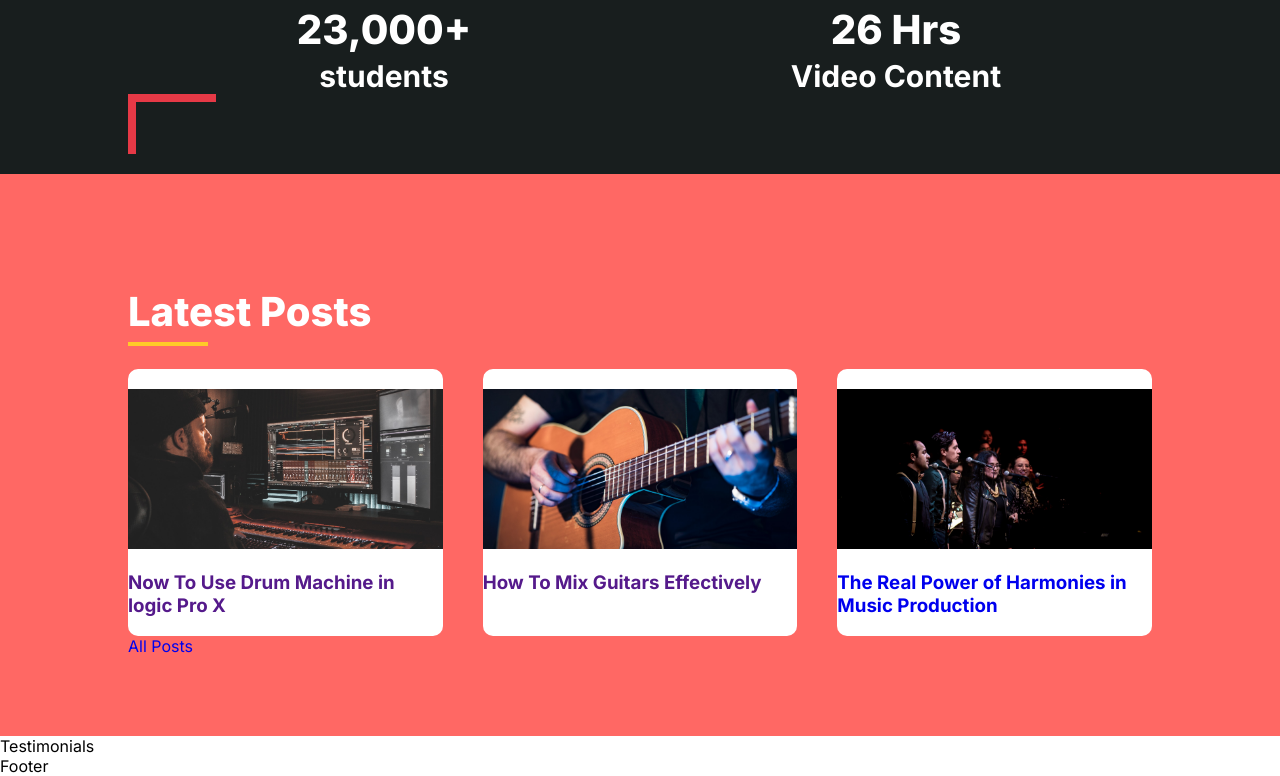
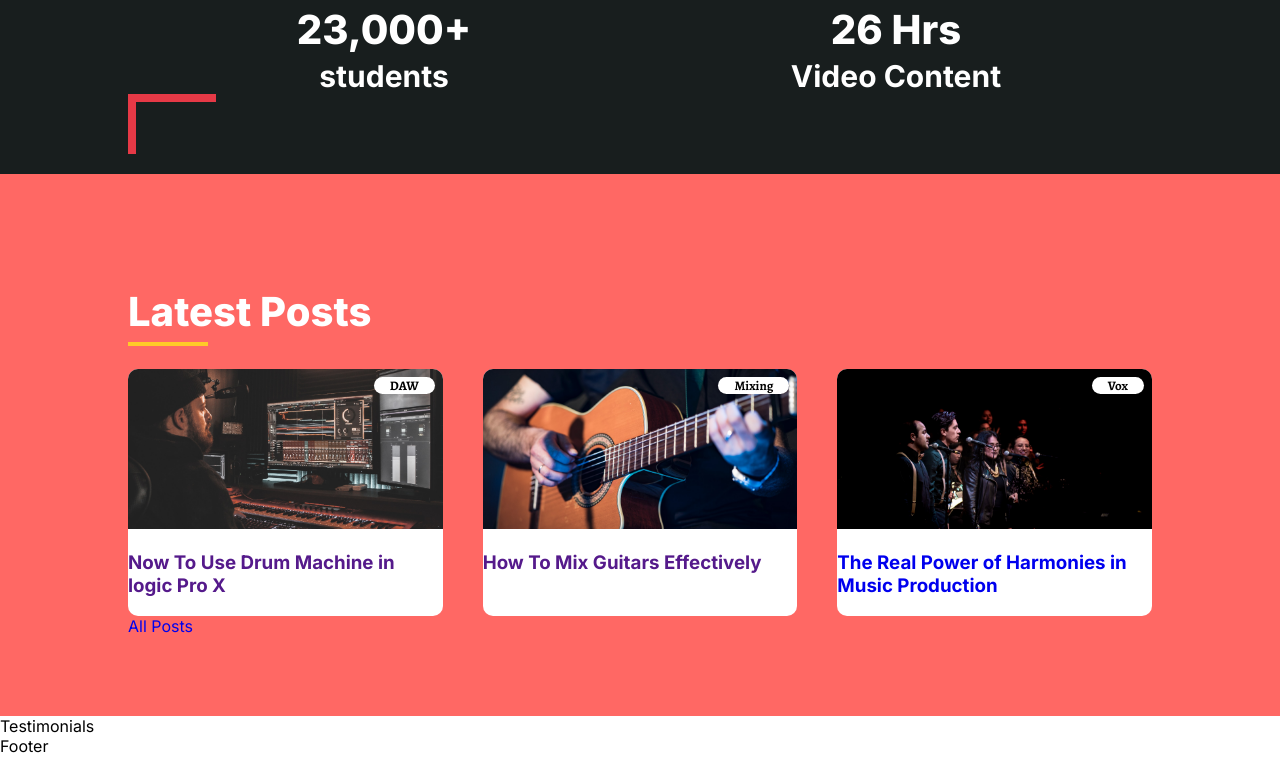
Before and after one commit to Nebenmor/sound-dzign, a React (Vite) app: page / in a window 1280 px wide. Shown: the part 1583-2359 px from the top of the page. Built offline with nearby package versions, Linux system fonts and the light colour scheme.

Commit message:
implement 'blog' styling

```diff
--- a/src/components/Blog/Blog.css
+++ b/src/components/Blog/Blog.css
@@ -21,3 +21,17 @@
 #blog .post:hover {
     transform: scale(1.04);
 }
+
+#blog .post .tag {
+  position: absolute;
+  font-family: "Alegreya";
+  font-style: normal;
+  font-weight: 700;
+  font-size: 13px;
+  color: #000;
+  background: #fff;
+  padding: 0 16px;
+  right: 8px;
+  top: 8px;
+  border-radius: 10px;
+}
```
